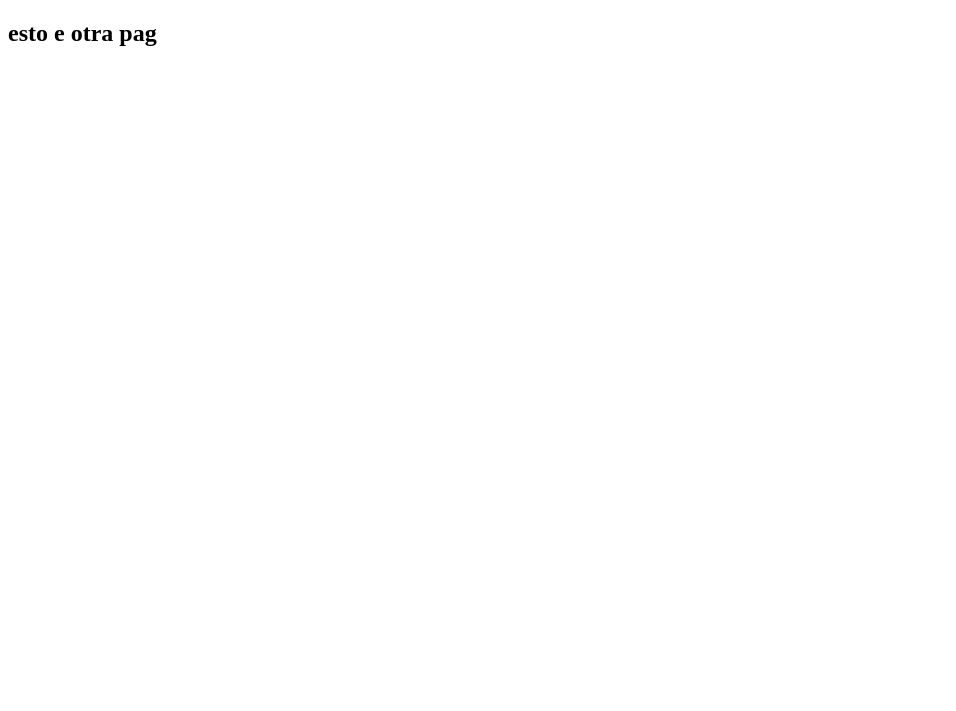
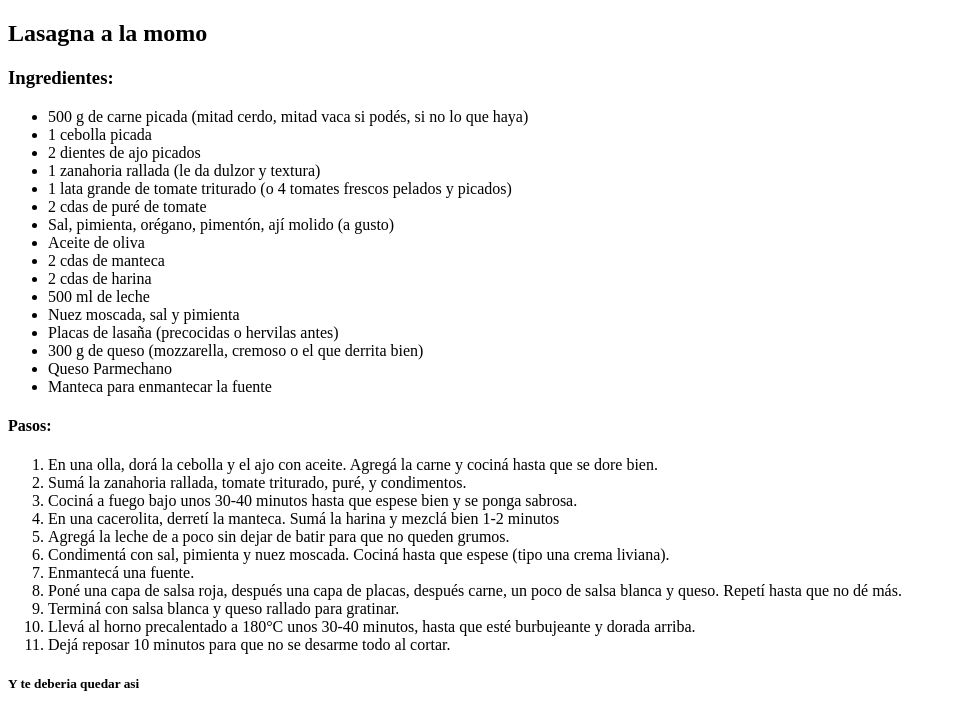
Before and after one commit to depompeyavengo22/informatica, a plain HTML site: page enlace.html in a window 1280 px wide. Shown: the top 711 px of the page, without its empty margins (0-956 px from the left). Drawn offline with Linux system fonts and the light colour scheme.

Commit message:
Add files via upload

```diff
--- a/enlace.html
+++ b/enlace.html
@@ -7,6 +7,39 @@
     <title>Document</title>
 </head>
 <body>
-    <h2>esto e otra pag</h2>
+    <h2>Lasagna a la momo</h2>
+        <h3>Ingredientes:</h3>
+    <ul>
+    <li>500 g de carne picada (mitad cerdo, mitad vaca si podés, si no lo que haya)</li>
+       <li>1 cebolla picada</li>
+       <li> 2 dientes de ajo picados</li>
+       <li> 1 zanahoria rallada (le da dulzor y textura)</li>
+       <li> 1 lata grande de tomate triturado (o 4 tomates frescos pelados y picados)</li>
+        <li>2 cdas de puré de tomate</li>
+        <li>Sal, pimienta, orégano, pimentón, ají molido (a gusto)</li>
+        <li>Aceite de oliva</li>
+        <li>2 cdas de manteca</li>
+        <li>2 cdas de harina</li>
+        <li>500 ml de leche</li>
+        <li>Nuez moscada, sal y pimienta</li>
+        <li>Placas de lasaña (precocidas o hervilas antes)</li>
+        <LI>300 g de queso (mozzarella, cremoso o el que derrita bien)</LI>
+        <LI>Queso Parmechano</LI>
+        <li>Manteca para enmantecar la fuente</li>   </ul>
+<h4>Pasos:</h4>
+<ol><li>En una olla, dorá la cebolla y el ajo con aceite. Agregá la carne y cociná hasta que se dore bien.</li>
+    <li>Sumá la zanahoria rallada, tomate triturado, puré, y condimentos.</li>
+   <li> Cociná a fuego bajo unos 30-40 minutos hasta que espese bien y se ponga sabrosa.</li>
+ <li>  En una cacerolita, derretí la manteca. Sumá la harina y mezclá bien 1-2 minutos</li>
+  <li> Agregá la leche de a poco sin dejar de batir para que no queden grumos.</li>
+ <li>  Condimentá con sal, pimienta y nuez moscada. Cociná hasta que espese (tipo una crema liviana).</li>
+<li> Enmantecá una fuente.</li>
+ <li>Poné una capa de salsa roja, después una capa de placas, después carne, un poco de salsa blanca y queso. Repetí hasta que no dé más.</li>
+ <li>Terminá con salsa blanca y queso rallado para gratinar.</li>
+ <li>Llevá al horno precalentado a 180°C unos 30-40 minutos, hasta que esté burbujeante y dorada arriba.</li>
+ <li>Dejá reposar 10 minutos para que no se desarme todo al cortar.</il>
+ </ol>
+<h5>Y te deberia quedar asi</h5>
+<img src="sddefault.jpg"
 </body>
 </html>
```
Also changed, not shown: sddefault.jpg (added).
